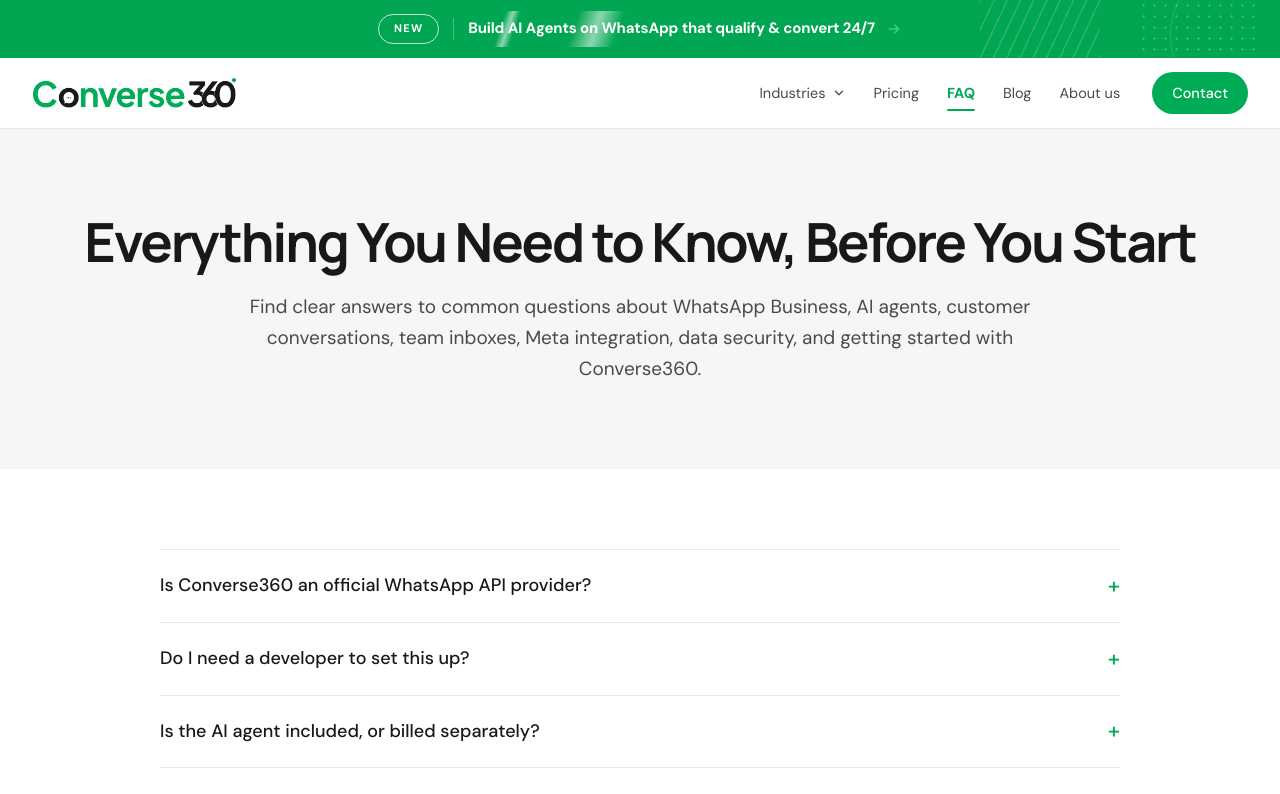
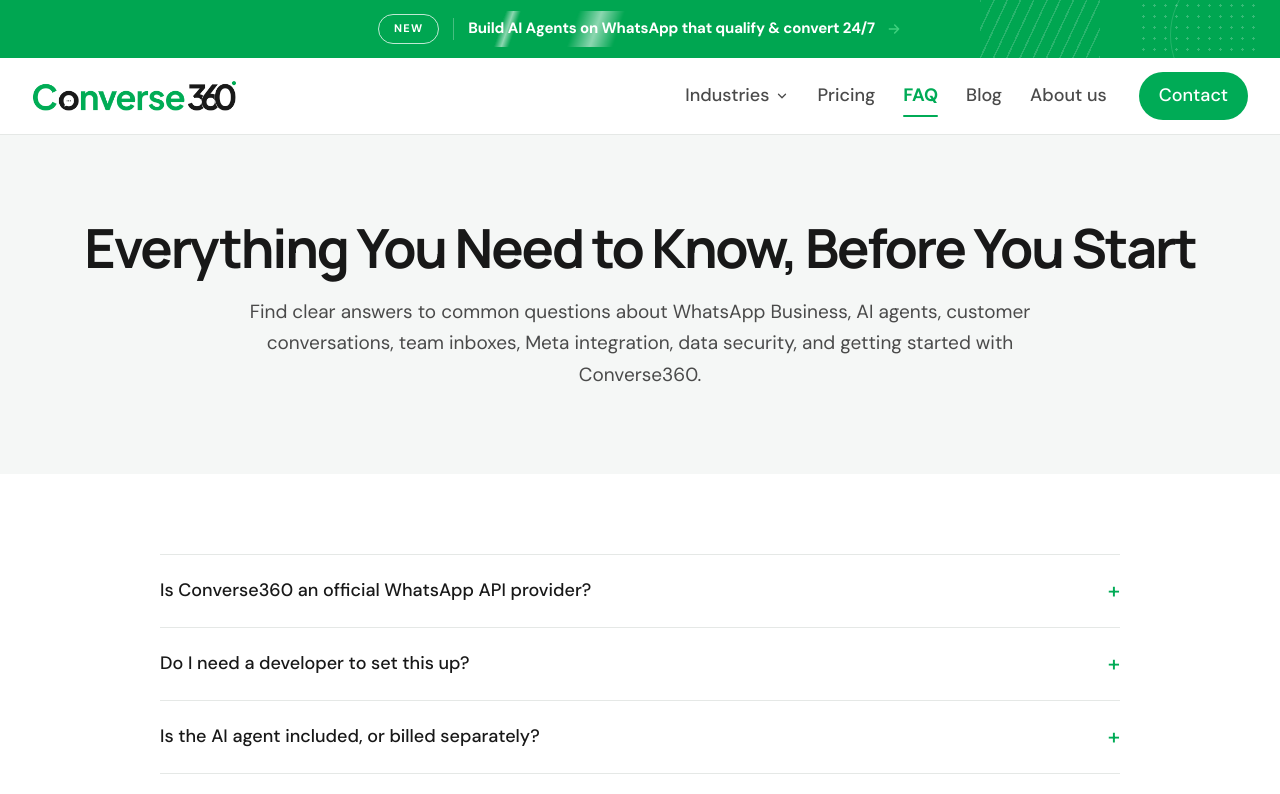
Before and after one commit to ram97510/converse360, a Next.js app: page /faq in a window 1280 px wide. Shown: the top 794 px of the page. Built offline with nearby package versions, Linux system fonts and the light colour scheme.

Commit message:
feat: update menu font size and font weight

```diff
--- a/components/Header.tsx
+++ b/components/Header.tsx
@@ -31,7 +31,7 @@
   const pathname = usePathname() ?? '';
   const isActive = (href: string) => pathname === href || pathname.startsWith(`${href}/`);
 
-  const linkStyle = { color: 'var(--color-text-muted)' };
+  const linkStyle = { color: 'var(--color-text-muted)', fontWeight: '500' };
   const linkHover = { color: 'var(--brand)' };
   const activeStyle = { color: 'var(--brand)', fontWeight: '600' };
 
@@ -136,7 +136,7 @@
             display: 'flex',
             alignItems: 'center',
             gap: '28px',
-            fontSize: '14.5px',
+            fontSize: '18px',
             color: 'var(--color-text-muted)',
           }}
         >
@@ -154,7 +154,7 @@
           style={{
             background: isActive('/contact') ? 'var(--color-text)' : 'var(--brand)',
             color: 'var(--color-bg)',
-            fontSize: '14.5px',
+            fontSize: '18px',
             fontWeight: '500',
             padding: '10px 20px',
             borderRadius: '999px',
--- a/components/IndustryMenu.tsx
+++ b/components/IndustryMenu.tsx
@@ -94,10 +94,10 @@
           border: '0',
           padding: '0',
           font: 'inherit',
-          fontSize: '14.5px',
+          fontSize: '18px',
           cursor: 'pointer',
           color: active || open ? 'var(--brand)' : 'var(--color-text-muted)',
-          fontWeight: active ? 600 : 400,
+          fontWeight: active ? 600 : 500,
         }}
       >
         Industries
@@ -133,7 +133,7 @@
                       aria-current={pathname === item.href ? 'page' : undefined}
                     >
                       <span className="ind-mega-tile" style={{ background: item.tintSoft, color: item.tint }}>
-                        <IndustryIcon name={item.icon} size={19} />
+                        <IndustryIcon name={item.icon} size={22} />
                       </span>
                       {item.label}
                     </Link>
```
Also changed, not shown: app/globals.css, 1 other file (tests, documents, lock files or other folders).
